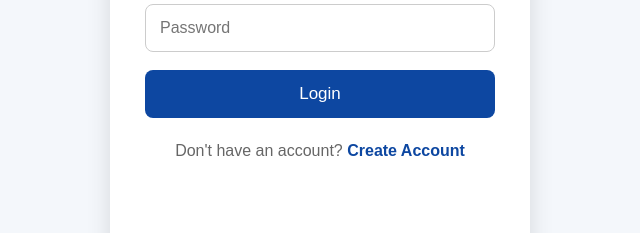
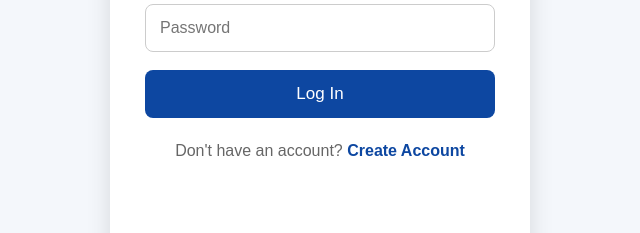
Before and after one commit to j0hv6901-sudo/hnaruakV2, a website: page login.html in a window 1280 px wide. Shown: the part 352-585 px from the top of the page, 320-960 px from the left. Drawn offline with nearby package versions, Linux system fonts and the light colour scheme.

Commit message:
Replace submit button with mobile login button

```diff
--- a/login.html
+++ b/login.html
@@ -54,9 +54,7 @@ id="password"
 placeholder="Password"
 required>
 
-<button type="submit">
-Login
-</button>
+<button type="button" onclick="loginMobile()">Log In</button>
 
 </form>
 
```
